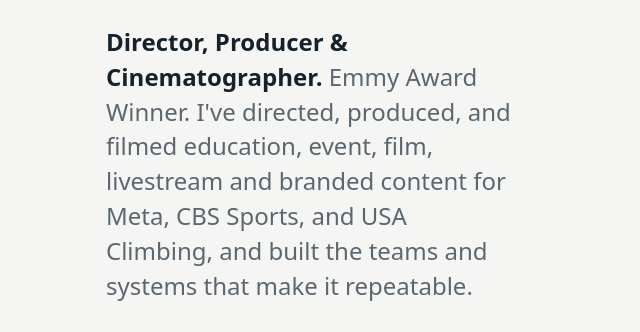
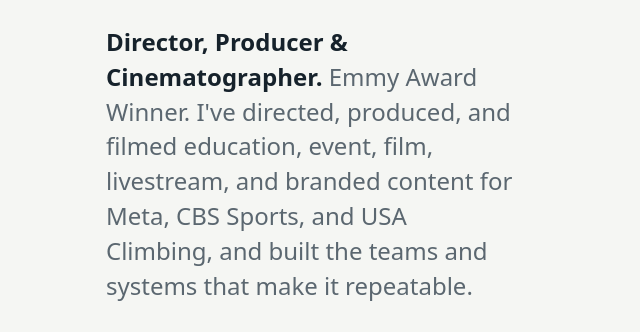
Before and after one commit to georgemihaly/georgemihaly-site, a plain HTML site: page index.html in a window 1280 px wide. Shown: the part 353-685 px from the top of the page, 0-640 px from the left. Drawn offline with Linux system fonts and the light colour scheme; no server answers.

Commit message:
Add serial comma to hero bio list
Co-Authored-By: Claude Opus 5.5 <noreply@anthropic.com>

```diff
--- a/index.html
+++ b/index.html
@@ -700,7 +700,7 @@ try{if(localStorage.getItem('theme')==='dark')document.documentElement.setAttrib
     <div class="hero">
       <div>
         <h1>I build the production behind ambitious creative.</h1>
-        <p><strong>Director, Producer &amp; Cinematographer.</strong> Emmy Award Winner. I've directed, produced, and filmed education, event, film, livestream and branded content for Meta, CBS Sports, and USA Climbing, and built the teams and systems that make it repeatable.</p>
+        <p><strong>Director, Producer &amp; Cinematographer.</strong> Emmy Award Winner. I've directed, produced, and filmed education, event, film, livestream, and branded content for Meta, CBS Sports, and USA Climbing, and built the teams and systems that make it repeatable.</p>
         <a class="btn" href="#work">See the work</a>
       </div>
       <div class="portrait"><img src="images/george.webp" alt="George Mihaly" width="800" height="1000" fetchpriority="high"></div>
```
